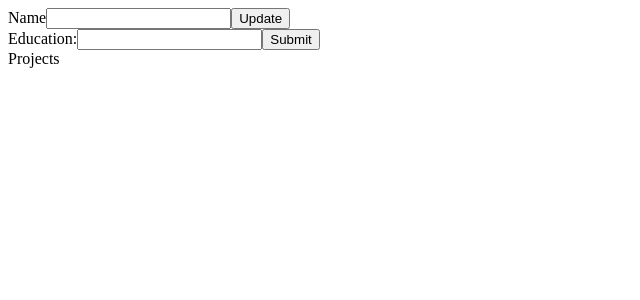
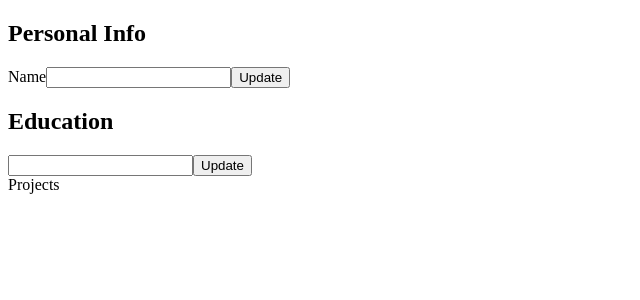
Before and after one commit to violetguos/cv-react, a React (Create React App) app: page / in a window 1280 px wide. Shown: the top 300 px of the page, without its empty margins (0-640 px from the left). Built offline with nearby package versions, Linux system fonts and the light colour scheme.

Commit message:
Add toggle edit mode

```diff
--- a/src/components/Education.js
+++ b/src/components/Education.js
@@ -12,25 +12,34 @@ class Education extends React.Component {
     handleChange(event) {    this.setState({value: event.target.value});  }
     handleSubmit(event) {
       event.preventDefault();
-      this.setState({editMode: false})
+
+      this.setState({editMode: !this.state.editMode})
+
     }
 
     render() {
-
+      console.log(this.state.editMode);
       if(this.state.editMode){
         return (
+        <section>
+          <h2>Education</h2>
           <form onSubmit={this.handleSubmit}>
             <label>
-              Education:
               <input type="text" value={this.state.value} onChange={this.handleChange} />
             </label>
-            <input type="submit" value="Submit" />
+            <button type="submit">Update</button>
           </form>
+        </section>
+
         );
       }
       else{
         return (
-          <p>{this.state.value}</p>
+          <section>
+            <h2>Education</h2>
+            <p>{this.state.value}</p>
+            <button onClick={this.handleSubmit}>Update</button>
+          </section>
         )
       }
 
--- a/src/components/Info.js
+++ b/src/components/Info.js
@@ -5,11 +5,12 @@ const Info = () => {
   const [editMode, setEditMode] = useState(true);
   const onSubmit = (e) => {
     e.preventDefault();
-    setEditMode(false);
+    setEditMode(!editMode);
   }
   if(editMode){
     return (
-      <div>
+      <section>
+        <h2>Personal Info</h2>
         <form onSubmit={onSubmit}>
         <label htmlFor="nameInput">Name</label>
         <input
@@ -22,12 +23,16 @@ const Info = () => {
           Update
         </button>
         </form>
-      </div>
+      </section>
     )
   }
   else{
     return (
-      <p>Name: {name}</p>
+      <section>
+        <h2>Personal Info</h2>
+        <p>Name: {name}</p>
+        <button onClick={onSubmit}>Update</button>
+      </section>
     )
   }
 
```
